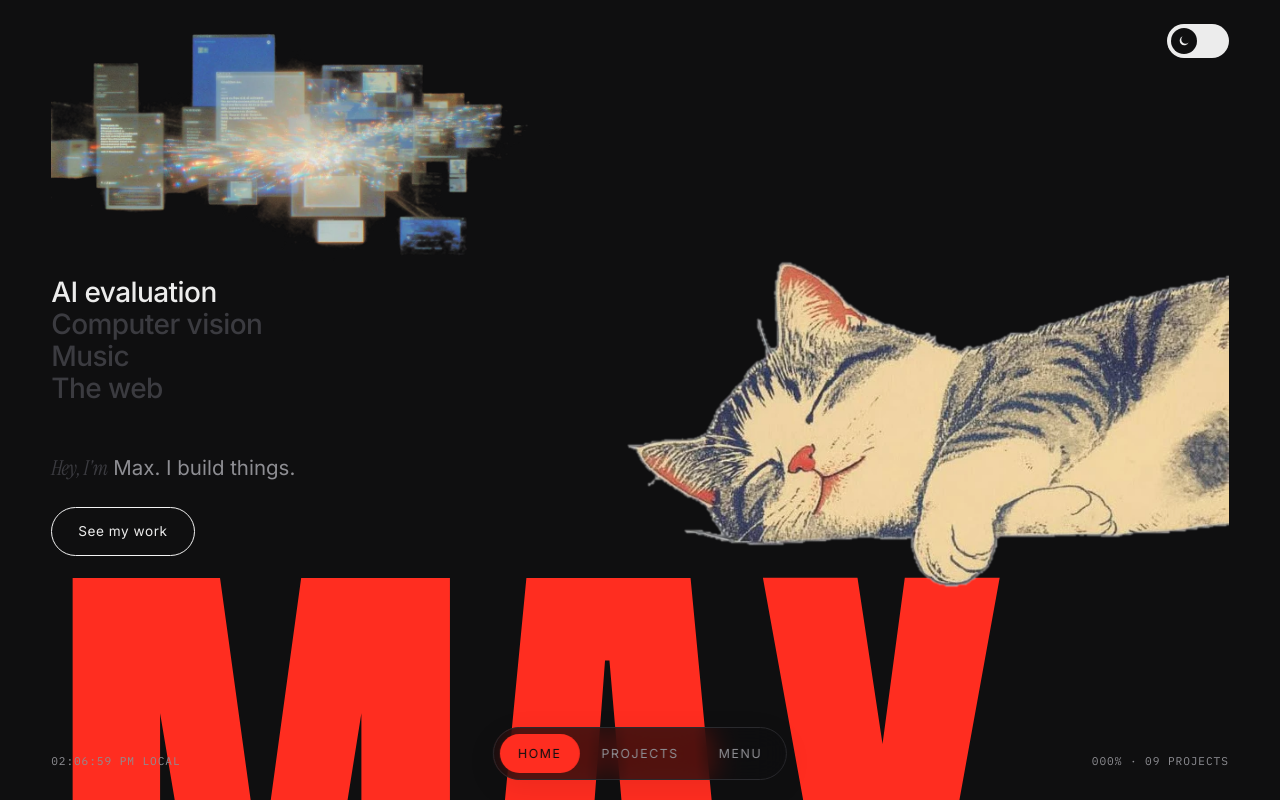
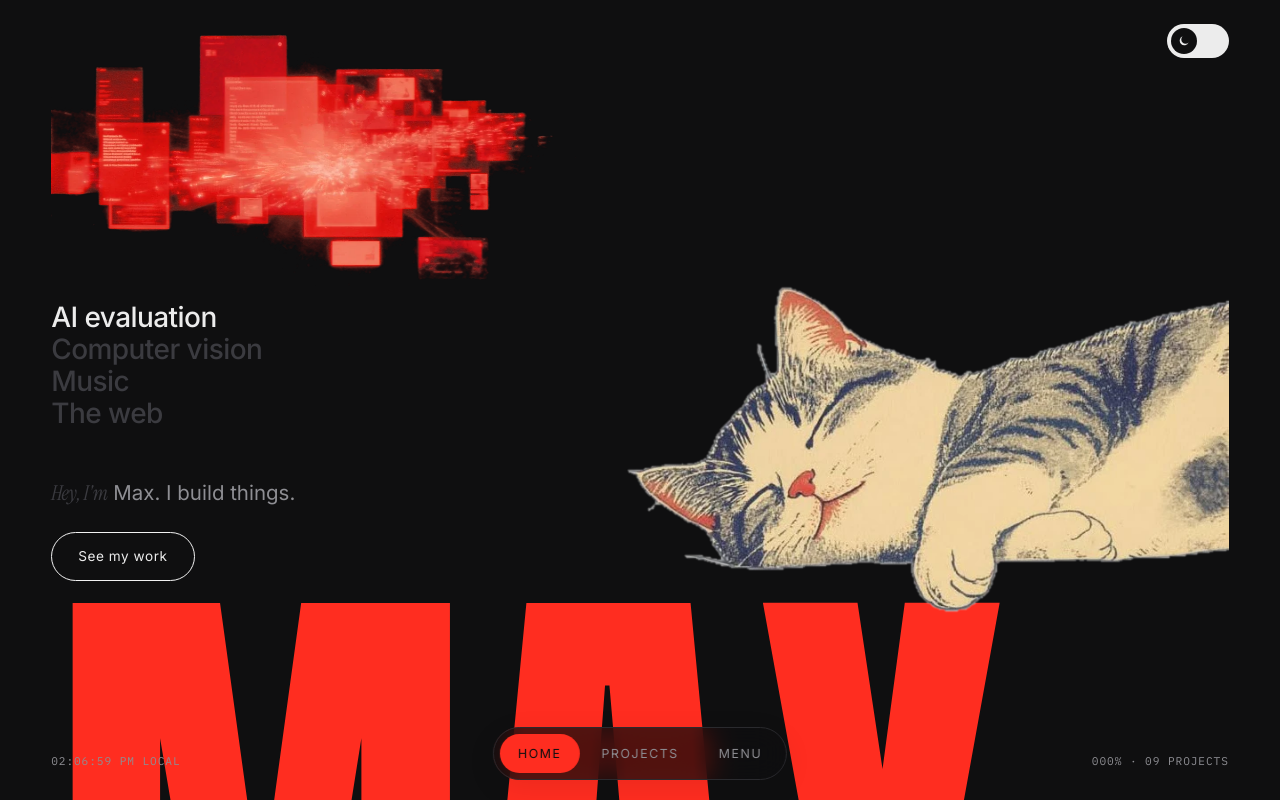
Before and after one commit to maxlovesher/envelope, a React (Vite) app: page / in a window 1280 px wide. Shown: the top 800 px of the page. Built offline with nearby package versions, Linux system fonts and the light colour scheme.

Commit message:
Red header image again, stretched to fill the space above the hero
Restores the red duotone and makes the home-page image wider (up to
660px) and stretched to 2:1 so it fills the band above the intro.

```diff
--- a/src/index.css
+++ b/src/index.css
@@ -122,7 +122,13 @@ html.lenis body {
 }
 
 .header-home .brand {
-  width: clamp(220px, 39vw, 600px);
+  width: clamp(240px, 41vw, 660px);
+}
+
+/* Stretched a little taller than the image's own 2.1:1 to fill the band */
+.header-home .brand img {
+  aspect-ratio: 2 / 1;
+  object-fit: fill;
 }
 
 .main:has(> .hero-x) {
```
Also changed, not shown: public/media/brand.webp.
